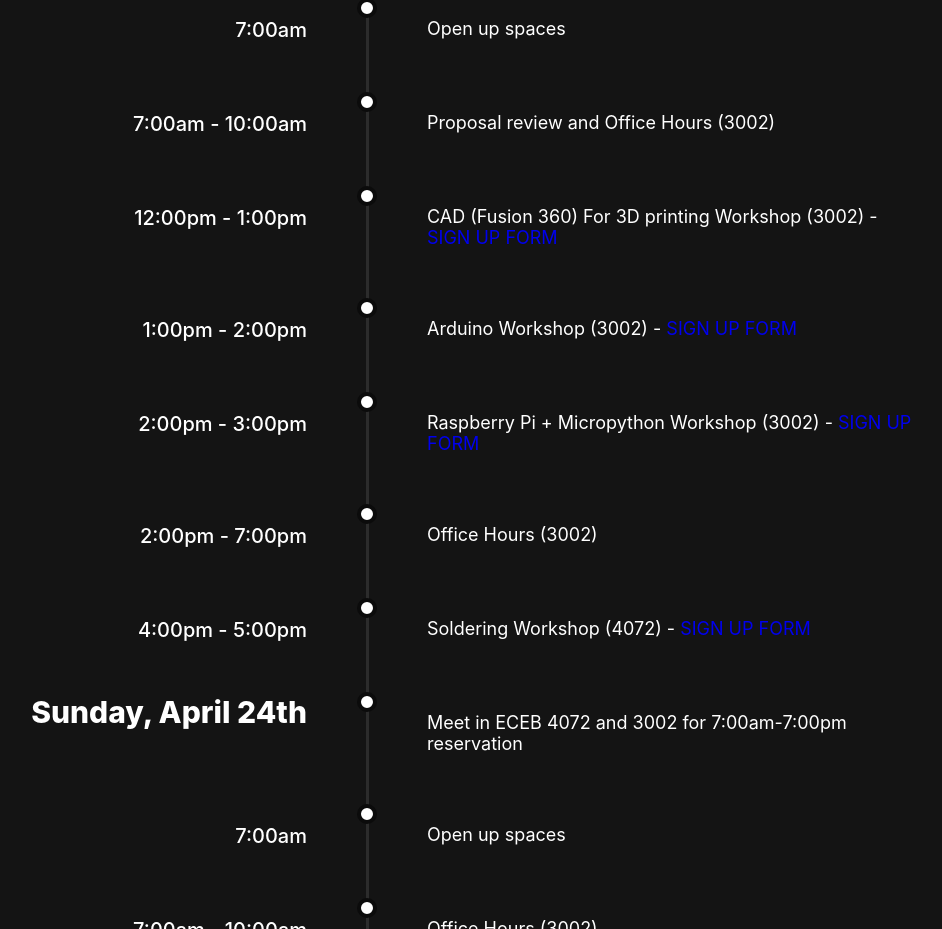
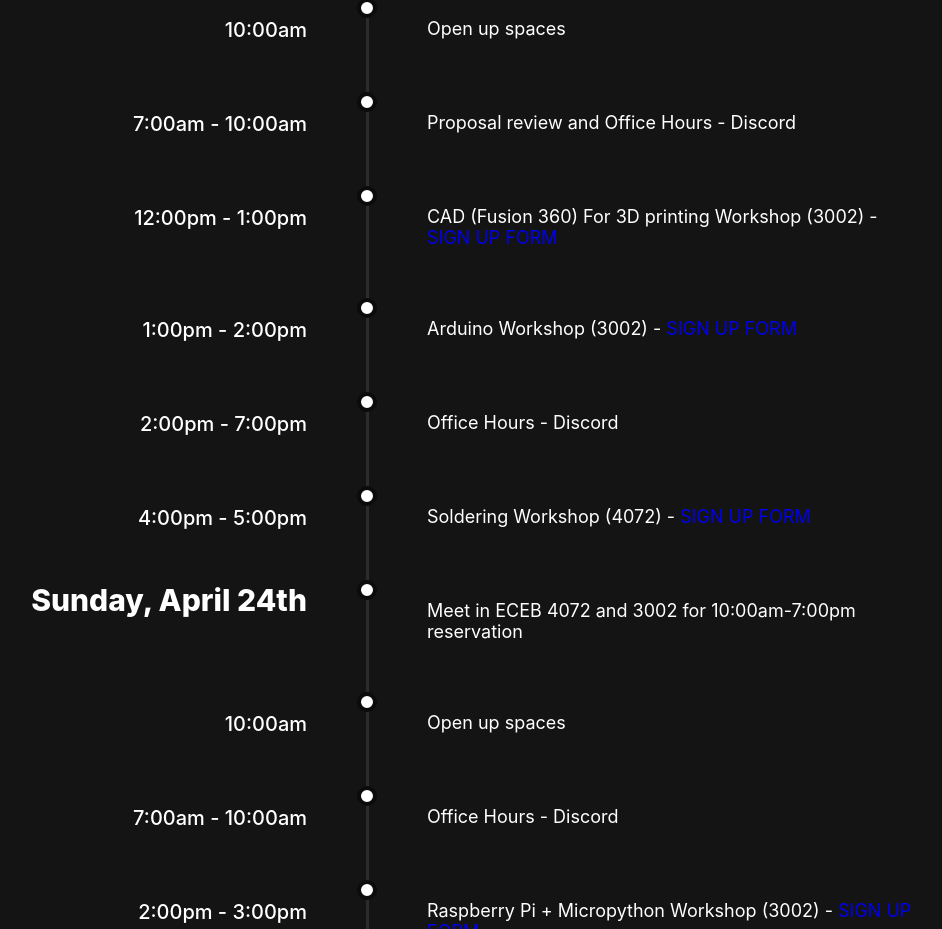
Before and after one commit to ieee-uiuc/ieee.illinois.edu, a React (Create React App) app in the folder client/: page /itinerary in a window 1280 px wide. Shown: the part 783-1712 px from the top of the page, without its empty margins (273-1215 px from the left). Built offline with nearby package versions, Linux system fonts and the light colour scheme; no server answers.

Commit message:
1.6.3
itinerary updated

```diff
--- a/client/src/components/homepages/subpages/Itinerary.js
+++ b/client/src/components/homepages/subpages/Itinerary.js
@@ -66,7 +66,7 @@ export default function Itinerary() {
                   <span class="timeline__block__circle"></span>
                 </div>
                 <div class="timeline__block__head">
-                  <h1 class="timeline__block__sub">7:00am</h1>
+                  <h1 class="timeline__block__sub">10:00am</h1>
                 </div>
                 <div class="timeline__block__body">
                   <p class="timeline__block__text">Open up spaces</p>
@@ -81,7 +81,7 @@ export default function Itinerary() {
                 </div>
                 <div class="timeline__block__body">
                   <p class="timeline__block__text">
-                    Proposal review and Office Hours (3002)
+                    Proposal review and Office Hours - Discord
                   </p>
                 </div>
               </div>
@@ -118,24 +118,10 @@ export default function Itinerary() {
                   <span class="timeline__block__circle"></span>
                 </div>
                 <div class="timeline__block__head">
-                  <h1 class="timeline__block__sub">2:00pm - 3:00pm</h1>
-                </div>
-                <div class="timeline__block__body">
-                  <p class="timeline__block__text">
-                    Raspberry Pi + Micropython Workshop (3002) -{" "}
-                    <a href="https://cglink.me/2ek/r1589597">SIGN UP FORM</a>
-                  </p>
-                </div>
-              </div>
-              <div class="timeline__block">
-                <div class="timeline__block__bullet-point">
-                  <span class="timeline__block__circle"></span>
-                </div>
-                <div class="timeline__block__head">
                   <h1 class="timeline__block__sub">2:00pm - 7:00pm</h1>
                 </div>
                 <div class="timeline__block__body">
-                  <p class="timeline__block__text">Office Hours (3002)</p>
+                  <p class="timeline__block__text">Office Hours - Discord</p>
                 </div>
               </div>
               <div class="timeline__block">
@@ -161,7 +147,7 @@ export default function Itinerary() {
                 </div>
                 <div class="timeline__block__body">
                   <p class="timeline__block__text">
-                    Meet in ECEB 4072 and 3002 for 7:00am-7:00pm reservation
+                    Meet in ECEB 4072 and 3002 for 10:00am-7:00pm reservation
                   </p>
                 </div>
               </div>
@@ -170,7 +156,7 @@ export default function Itinerary() {
                   <span class="timeline__block__circle"></span>
                 </div>
                 <div class="timeline__block__head">
-                  <h1 class="timeline__block__sub">7:00am</h1>
+                  <h1 class="timeline__block__sub">10:00am</h1>
                 </div>
                 <div class="timeline__block__body">
                   <p class="timeline__block__text">Open up spaces</p>
@@ -184,7 +170,21 @@ export default function Itinerary() {
                   <h1 class="timeline__block__sub">7:00am - 10:00am</h1>
                 </div>
                 <div class="timeline__block__body">
-                  <p class="timeline__block__text">Office Hours (3002)</p>
+                  <p class="timeline__block__text">Office Hours - Discord</p>
+                </div>
+              </div>
+              <div class="timeline__block">
+                <div class="timeline__block__bullet-point">
+                  <span class="timeline__block__circle"></span>
+                </div>
+                <div class="timeline__block__head">
+                  <h1 class="timeline__block__sub">2:00pm - 3:00pm</h1>
+                </div>
+                <div class="timeline__block__body">
+                  <p class="timeline__block__text">
+                    Raspberry Pi + Micropython Workshop (3002) -{" "}
+                    <a href="https://cglink.me/2ek/r1589588">SIGN UP FORM</a>
+                  </p>
                 </div>
               </div>
               <div class="timeline__block">
```
